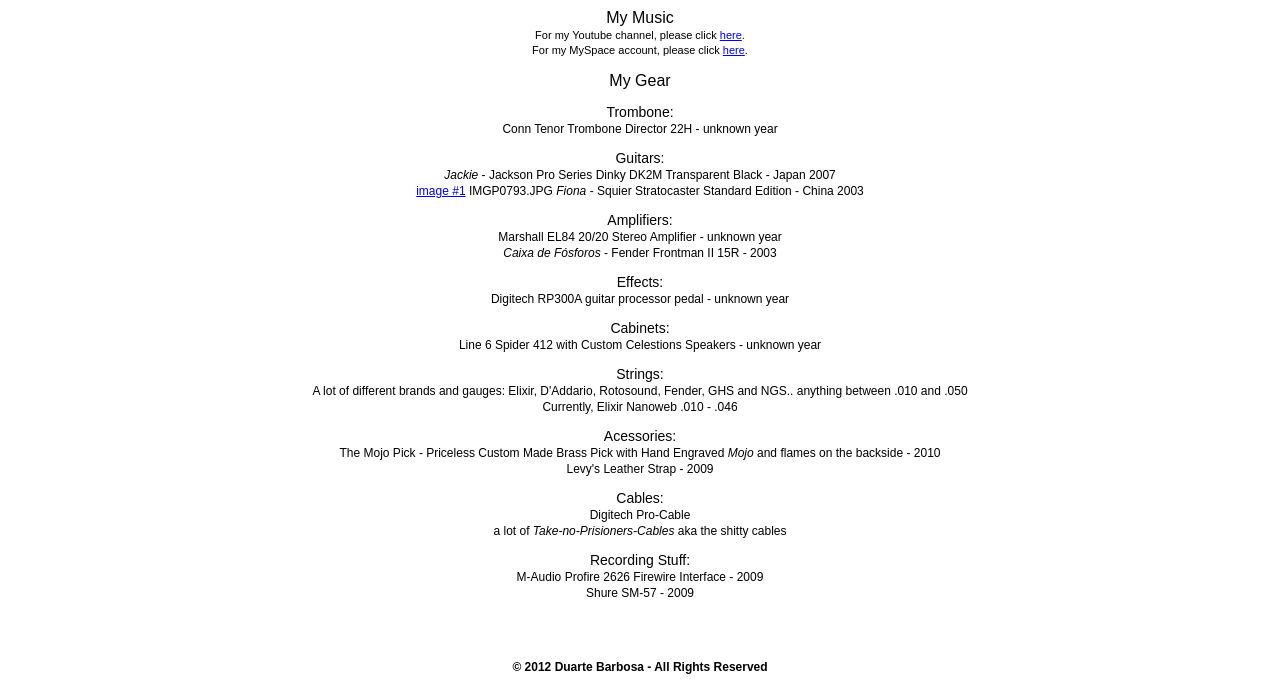
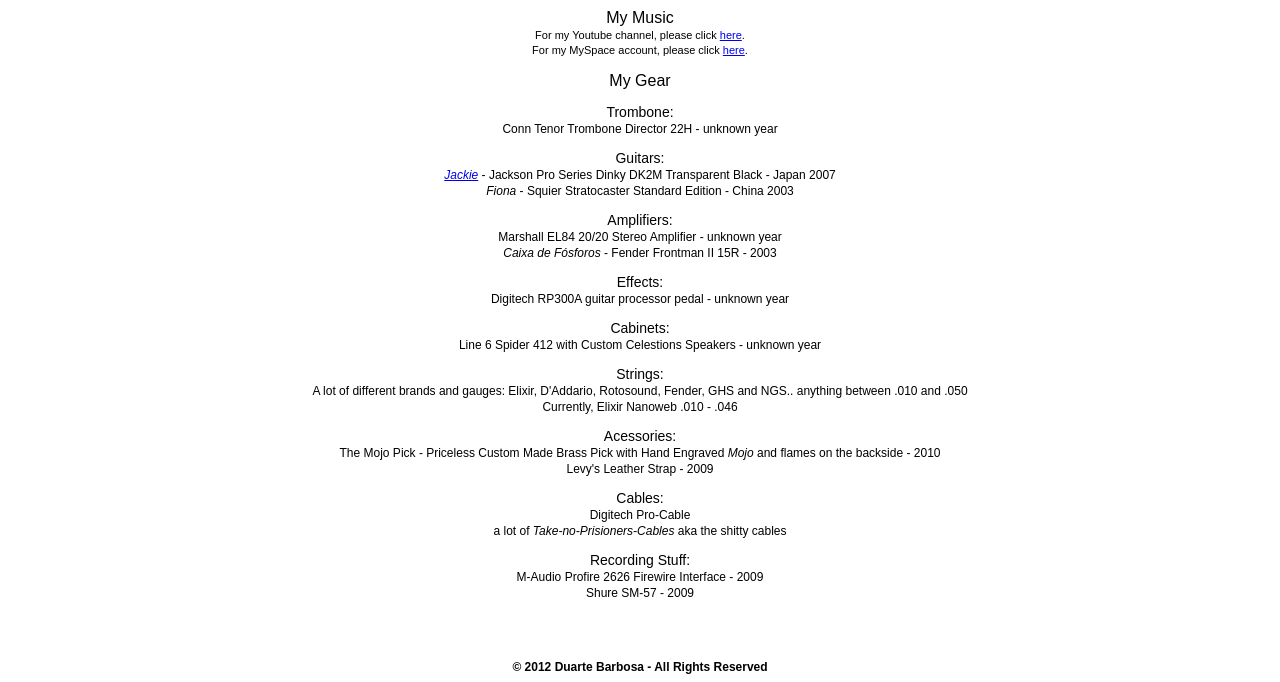
Before and after one commit to duartebarbosa/website, a plain HTML site: page music.html in a window 1280 px wide. Shown: the part 228-910 px from the top of the page. Drawn offline with Linux system fonts and the light colour scheme.

Commit message:
second experiment

```diff
--- a/music.html
+++ b/music.html
@@ -45,9 +45,7 @@
 
 		<p id="item">Guitars:<br>
 			<span id="sub-item">
-				<i>Jackie</i> - Jackson Pro Series Dinky DK2M Transparent Black - Japan 2007<br>
-				<a href="img/IMGP0793.JPG" rel="lightbox" title="my caption">image #1</a>
-				IMGP0793.JPG
+				<a href="img/IMGP0793.JPG" rel="lightbox" title="jackson dk2m"><i>Jackie</i></a> - Jackson Pro Series Dinky DK2M Transparent Black - Japan 2007<br>
 				<i>Fiona</i> - Squier Stratocaster Standard Edition - China 2003<br>
 			</span>
 		</p>
```
Also changed, not shown: img/lightbox/box.png (deleted), img/lightbox/donate.png (deleted), img/lightbox/favicon.gif (deleted), img/lightbox/speech-bubbles.png (deleted).
